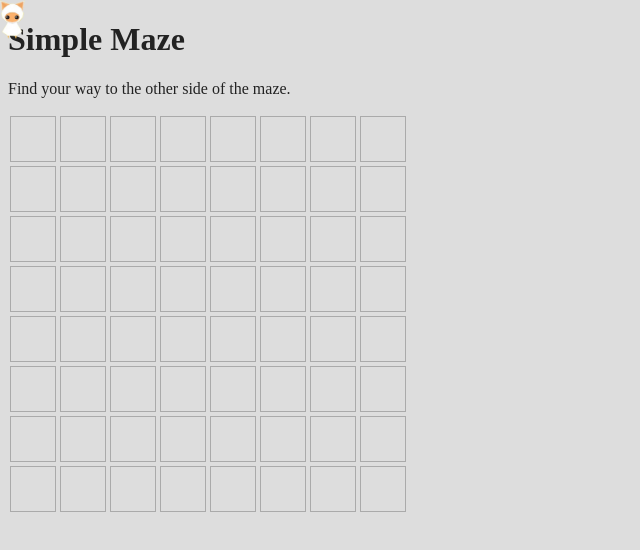
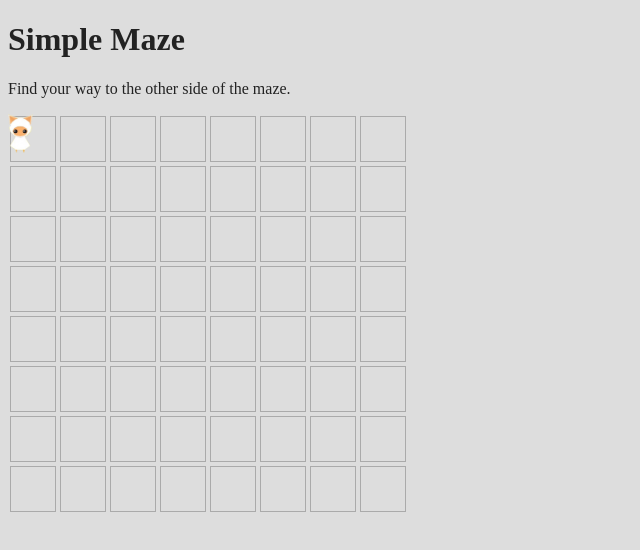
Before and after one commit to codedbykids-curriculum/deprecated-lesson-gridgame-in-development, a plain HTML site: page index.html in a window 1280 px wide. Shown: the whole page, without its empty margins (0-640 px from the left). Drawn offline with Linux system fonts and the light colour scheme.

Commit message:
Change the grid to position relative
Give the grid element a class and change its positioning type to `relative`. Explain that this makes any elements that are inside of the grid element
and positioned with `absolute` use this element as the reference. Now, since this change, a top of 0 make the character go all the way to the top of the
_grid_, and left of 0 makes the character go all the way to the left of the grid. Explore this with the Chrome inspector. How do you make the character go
_above_ the grid?

```diff
--- a/index.html
+++ b/index.html
@@ -21,6 +21,9 @@
       border: 1px solid #aaa;
       margin: 2px;
     }
+    .grid {
+      position: relative;
+    }
     </style>
   </head>
   <body>
@@ -29,7 +32,7 @@
       <p>Find your way to the other side of the maze.</p>
     </header>
 
-    <section id="8x8-grid">
+    <section id="8x8-grid" class="grid">
       <div class="row">
         <span class="cell"></span>
         <span class="cell"></span>
```
